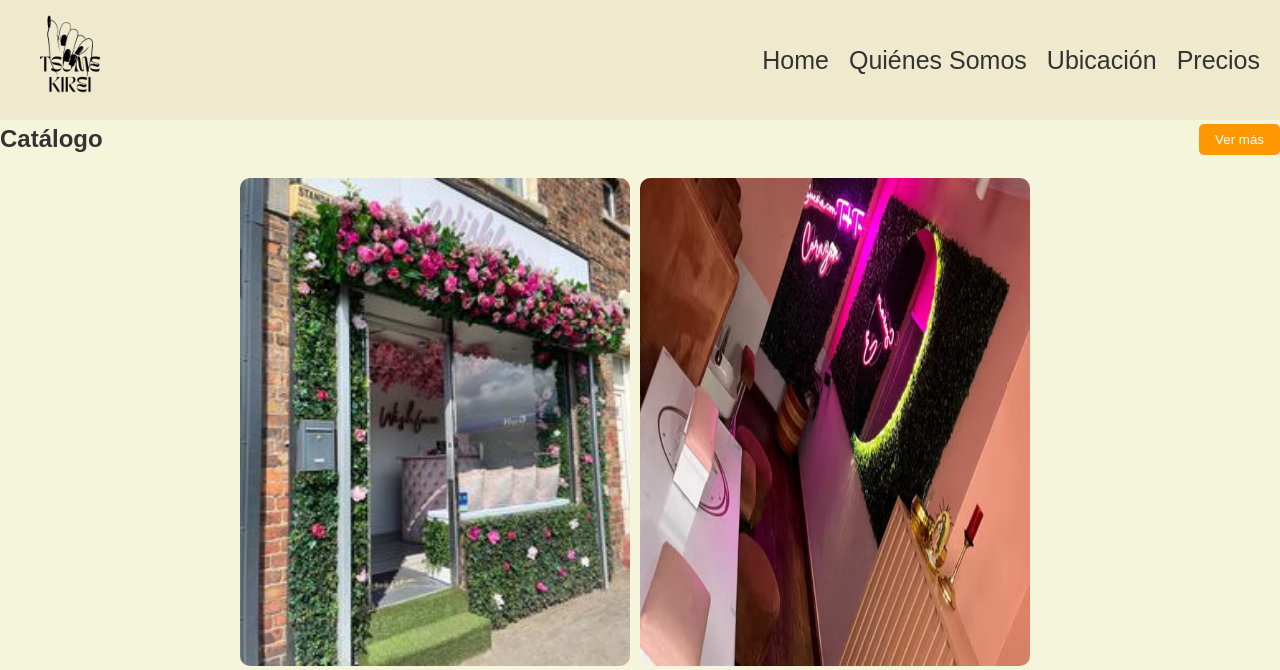
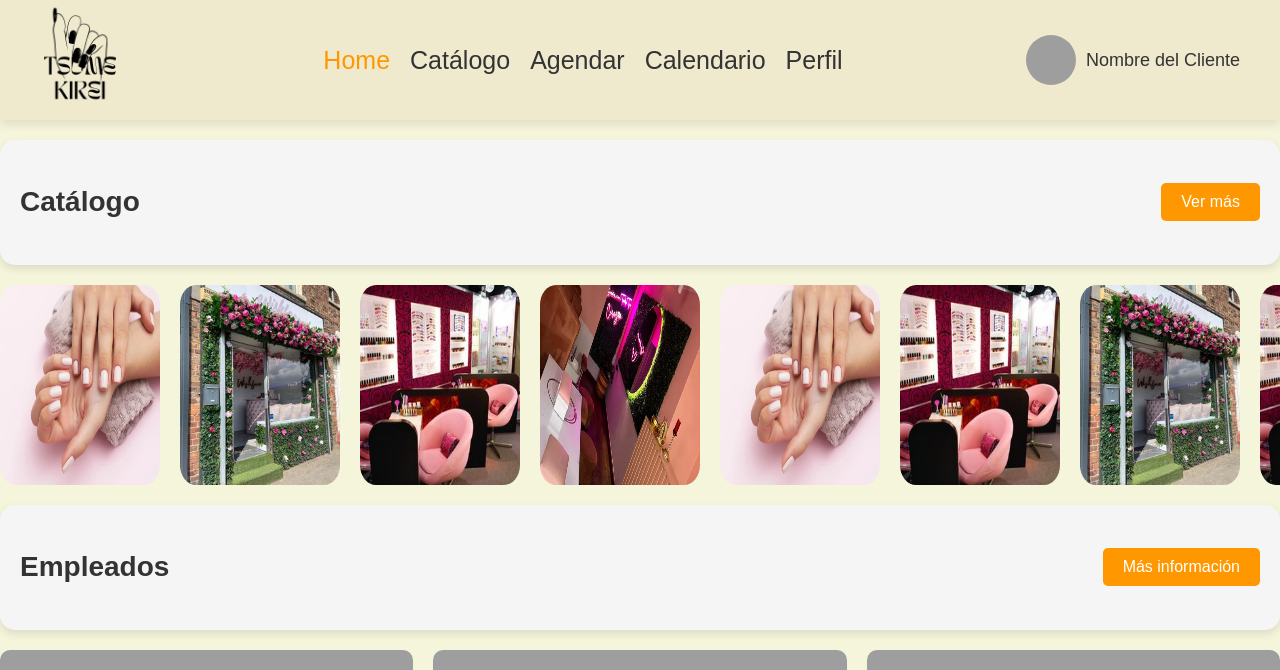
Before and after one commit to Laura-Macias/ingenieria-de-software-ii, a Flask app: template src/templates/home_index.html in a window 1280 px wide. Shown: the top 670 px of the page. Run offline with Flask 2, Linux system fonts and the light colour scheme; the template is opened without the code that fills it, so the values that code supplies are empty; grey boxes are pictures that could not be loaded.

Commit message:
implementacion de la vista despues del logueo y el catalogo

```diff
--- a/src/js/photos.js
+++ b/src/js/photos.js
@@ -1,37 +1,15 @@
-const carouselTrack = document.querySelector('.carousel-track');
-const totalSlides = document.querySelectorAll('.carousel-track img').length;
-let currentSlide = 1; // Empezamos en la primera imagen real
-const slideWidth = 50; // Cada slide ocupa el 50% del contenedor (para mostrar 2 imágenes)
-
-carouselTrack.style.transform = `translateX(${-slideWidth}%)`; // Colocamos el carrusel en la primera imagen real
+const carouselImages = document.querySelector('.carousel-images');
+const totalImages = document.querySelectorAll('.carousel-images img').length;
+let currentIndex = -1;
 
 function moveCarousel() {
-    currentSlide++;
-
-    // Aplicamos la transición suave cuando pasamos entre las imágenes reales
-    carouselTrack.style.transition = 'transform 0.5s ease';
-    carouselTrack.style.transform = `translateX(${-(slideWidth * currentSlide)}%)`;
-
-    // Si estamos en la imagen clonada (última slide), hacemos el "salto" a la primera imagen real
-    if (currentSlide === totalSlides - 1) {
-        setTimeout(() => {
-            // Desactivamos la transición temporalmente para hacer el salto invisible
-            carouselTrack.style.transition = 'none';
-            currentSlide = 1; // Saltamos a la primera imagen real
-            carouselTrack.style.transform = `translateX(${-slideWidth}%)`;
-        }, 500); // El tiempo de la transición antes de hacer el salto
+    currentIndex++;
+    if (currentIndex >= totalImages) {
+        currentIndex = 0; // Reinicia cuando llega al final
     }
+    const offset = -currentIndex * 25; // Cambia la posición del carrusel
+    carouselImages.style.transform = `translateX(${offset}%)`;
 }
 
-// Mover el carrusel cada 3 segundos
-setInterval(moveCarousel, 3000);
-
-// Reiniciar la transición cuando el usuario navegue manualmente (si hay botones)
-carouselTrack.addEventListener('transitionend', () => {
-    // Si estamos en el último clon, saltamos al primero
-    if (currentSlide === totalSlides - 1) {
-        carouselTrack.style.transition = 'none';
-        currentSlide = 1;
-        carouselTrack.style.transform = `translateX(${-slideWidth}%)`;
-    }
-});
+// Cambiar imagen cada 3 segundos
+setInterval(moveCarousel, 3500);
--- a/src/static/css/Style_home.css
+++ b/src/static/css/Style_home.css
@@ -12,16 +12,17 @@ body {
     background-color: beige;
     background-size: cover;
     background-position: center;
+    transition: background-color 0.5s ease;
 }
 
 /* Estilos del header */
 header {
-    position: fixed;
     width: 100%;
     top: 0;
     z-index: 1000;
     padding: 10px 0;
     background-color: rgba(239, 233, 206, 1);
+    box-shadow: 0px 4px 10px rgba(0, 0, 0, 0.1);
 }
 
 nav {
@@ -33,7 +34,12 @@ nav {
 }
 
 .logo img {
-    width: 100px;
+    width: 120px;
+    transition: transform 0.5s;
+}
+
+.logo img:hover {
+    transform: scale(1.1);
 }
 
 nav ul {
@@ -61,9 +73,28 @@ nav ul li a {
     margin: 4px 0;
 }
 
+/*Estilo del perfil del cliente en el menu*/
+.profile-section {
+    display: flex;
+    align-items: center;
+    gap: 10px;
+    margin-right: 20px;
+}
+
+.client-image {
+    width: 50px;
+    height: 50px;
+    border-radius: 50%;
+}
+
+.client-name {
+    font-size: 18px;
+    color: #333333;
+}
+
 /* Margen superior para evitar superposición del contenido con el menú */
 main {
-    margin-top: 120px; /* Ajustado para evitar superposición */
+    margin-top: 120px;
 }
 
 /* Responsive */
@@ -118,29 +153,108 @@ main {
     border: none;
     border-radius: 5px;
     cursor: pointer;
+    transition: background-color 0.3s ease;
 }
 
-/* Estilos para el carrusel */
-.carousel {
-    position: relative;
-    overflow: hidden;
-    width: 90%; /* Aumentamos el ancho del carrusel */
-    max-width: 800px;
-    margin: auto;
+.btn-see-more:hover, .btn-more-info:hover {
+    background-color: #e08900;
 }
 
-.carousel-track {
-    display: flex;
-    gap: 10px;
-    transition: transform 0.5s ease;
-    will-change: transform;
+/* Estilos del catálogo */
+.catalog-header-box {
+    background-color: #f5f5f5;  /* Fondo claro para destacar */
+    padding: 20px;
+    border-radius: 15px;
+    box-shadow: 0 4px 8px rgba(0, 0, 0, 0.1);  /* Sombra suave */
+    margin-bottom: 20px;  /* Espacio entre la caja y las imágenes */
+
+    margin-left: auto;   /* Centra horizontalmente */
+    margin-right: auto;
+    margin-top: -100px;
 }
 
-.carousel img {
-    width: calc(50% - 10px); /* Mostrar 2 imágenes al mismo tiempo */
-    height: auto;
-    flex-shrink: 0;
-    border-radius: 10px;
+.catalog-header {
+    display: flex;
+    justify-content: space-between;
+    align-items: center;
+}
+
+.catalog-header h2 {
+    font-size: 28px;
+    color: #333;
+}
+
+.btn-see-more {
+    padding: 10px 20px;
+    background-color: #ff9800;
+    color: white;
+    border: none;
+    border-radius: 5px;
+    cursor: pointer;
+    font-size: 16px;
+}
+
+/* Estilos del carrusel */
+
+.carousel-container {
+    text-align: center;
+    margin: 20px 0;
+
+}
+
+.carousel {
+    overflow: hidden; /* Para ocultar las imágenes que están fuera de la vista */
+    position: relative;
+}
+
+.carousel-images {
+    display: flex; /* Para alinear las imágenes en fila */
+    transition: transform 0.5s ease; /* Suaviza el desplazamiento */
+    width: 50%; /* Ajusta esto según la cantidad de imágenes */
+    gap: 20px;
+}
+
+.carousel-images img {
+    width: 25%; /* Ajusta el tamaño de las imágenes */
+    height: auto; /* Mantiene la proporción */
+    border-radius: 10%;
+}
+
+.view-more {
+    margin-top: 10px;
+}
+
+/* Estilos de la sección de empleados */
+.employees-header-box {
+    background-color: #f5f5f5;  /* Fondo claro para destacar */
+    padding: 20px;
+    border-radius: 15px;
+    box-shadow: 0 4px 8px rgba(0, 0, 0, 0.1);  /* Sombra suave */
+    margin-bottom: 20px;  /* Espacio entre la caja y la cuadrícula */
+    margin-left: auto;   /* Centra horizontalmente */
+    margin-right: auto;
+    margin-top: 10px;
+}
+
+.employees-header {
+    display: flex;
+    justify-content: space-between;
+    align-items: center;
+}
+
+.employees-header h2 {
+    font-size: 28px;
+    color: #333;
+}
+
+.btn-more-info {
+    padding: 10px 20px;
+    background-color: #ff9800;
+    color: white;
+    border: none;
+    border-radius: 5px;
+    cursor: pointer;
+    font-size: 16px;
 }
 
 /* Estilos para la cuadrícula de empleados */
--- a/src/templates/home_index.html
+++ b/src/templates/home_index.html
@@ -13,11 +13,17 @@
                <img src="../static/img/logo tsume kirei.png" alt="Logo Tsume Kirei">
            </div>
            <ul class="nav-links" id="navLinks">
-               <li><a href="#home">Home</a></li>
-               <li><a href="#quienes-somos">Quiénes Somos</a></li>
-               <li><a href="#Ubicacion">Ubicación</a></li>
-               <li><a href="#precios">Precios</a></li>
+               <li><a href="#home" class="highlight">Home</a></li>
+               <li><a href="#catalogo">Catálogo</a></li>
+               <li><a href="#agendar">Agendar</a></li>
+               <li><a href="#calendario">Calendario</a></li>
+               <li><a href="#perfil">Perfil</a></li>
            </ul>
+           <!-- Nueva sección con la imagen y el nombre del cliente -->
+           <div class="profile-section">
+               <img src="../static/img/client_image.jpg" alt="Imagen Cliente" class="client-image">
+               <span class="client-name">Nombre del Cliente</span>
+           </div>
            <div class="menu-toggle" id="menuToggle">
                <div class="bar"></div>
                <div class="bar"></div>
@@ -30,27 +36,40 @@
    <main>
         <!-- Catálogo -->
         <section class="catalog-section" id="catalogo">
+            <div class="catalog-header-box">
                 <div class="catalog-header">
                     <h2>Catálogo</h2>
                     <button class="btn-see-more">Ver más</button>
                 </div>
+
+        </section>
+        <section>
+            <div class="carousel-container">
                 <div class="carousel">
-               <div class="carousel-track">
-                    <img src="/src/static/img/387b365f-6c40-414b-8d98-339e56794abb-AngieArevaloNailsSpa-CO-Bogot-Bogot-PuenteArandaCiudadMontes-Fresha.png" alt="Imagen 4">
-                    <img src="/src/static/img/562620f17156527f042d2253b5f04ae1.jpg" alt="Imagen 1">
-                    <img src="/src/static/img/387b365f-6c40-414b-8d98-339e56794abb-AngieArevaloNailsSpa-CO-Bogot-Bogot-PuenteArandaCiudadMontes-Fresha.png" alt="Imagen 2">
+                    <div class="carousel-images">
+                        <img src="/src/static/img/background tsume kirei.png" alt="Imagen 1">
+                        <img src="/src/static/img/562620f17156527f042d2253b5f04ae1.jpg" alt="Imagen 2">
                         <img src="/src/static/img/07e262ac3fb0b953bba63b6f76d0ac11.jpg" alt="Imagen 3">
-                    <img src="/src/static/img/387b365f-6c40-414b-8d98-339e56794abb-AngieArevaloNailsSpa-CO-Bogot-Bogot-PuenteArandaCiudadMontes-Fresha.png" alt="Imagen 4">
-                    <img src="/src/static/img/562620f17156527f042d2253b5f04ae1.jpg" alt="Imagen 1">
+                        <img src="/src/static/img//387b365f-6c40-414b-8d98-339e56794abb-AngieArevaloNailsSpa-CO-Bogot-Bogot-PuenteArandaCiudadMontes-Fresha.png" alt="Imagen 4">
+                        <img src="/src/static/img/background tsume kirei.png" alt="Imagen 1">
+                        <img src="/src/static/img/07e262ac3fb0b953bba63b6f76d0ac11.jpg" alt="Imagen 3">
+                        <img src="/src/static/img/562620f17156527f042d2253b5f04ae1.jpg" alt="Imagen 2">
+                        <img src="/src/static/img/07e262ac3fb0b953bba63b6f76d0ac11.jpg" alt="Imagen 3">
+                        <img src="/src/static/img/562620f17156527f042d2253b5f04ae1.jpg" alt="Imagen 2">
+                        <img src="/src/static/img/07e262ac3fb0b953bba63b6f76d0ac11.jpg" alt="Imagen 3">
+                        <img src="/src/static/img/562620f17156527f042d2253b5f04ae1.jpg" alt="Imagen 2">
+                    </div>
                 </div>
             </div>
         </section>
 
         <!-- Empleados -->
         <section class="employees-section">
+            <div class="employees-header-box">
                 <div class="employees-header">
                     <h2>Empleados</h2>
                     <button class="btn-more-info">Más información</button>
+                </div>
             </div>
             <div class="grid">
                 <div class="employee">
```
Also changed, not shown: other parts of src/static/css/Style_home.css (+30 -12 lines), src/static/css/Style_catalog.css (added, +189 -0 lines), src/templates/catalog.html (added, +113 -0 lines). Lines whose indentation alone changed are shown as unchanged.
